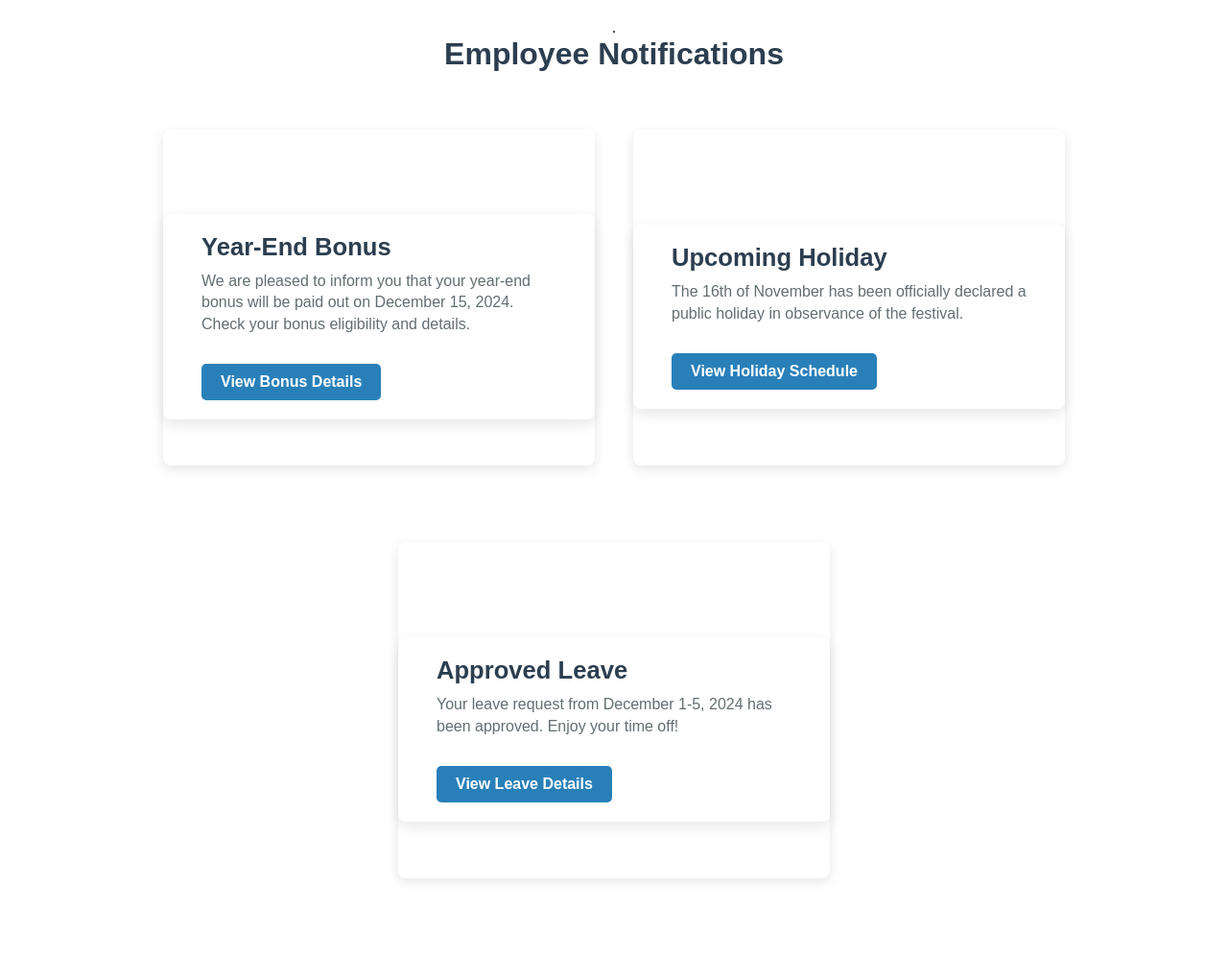
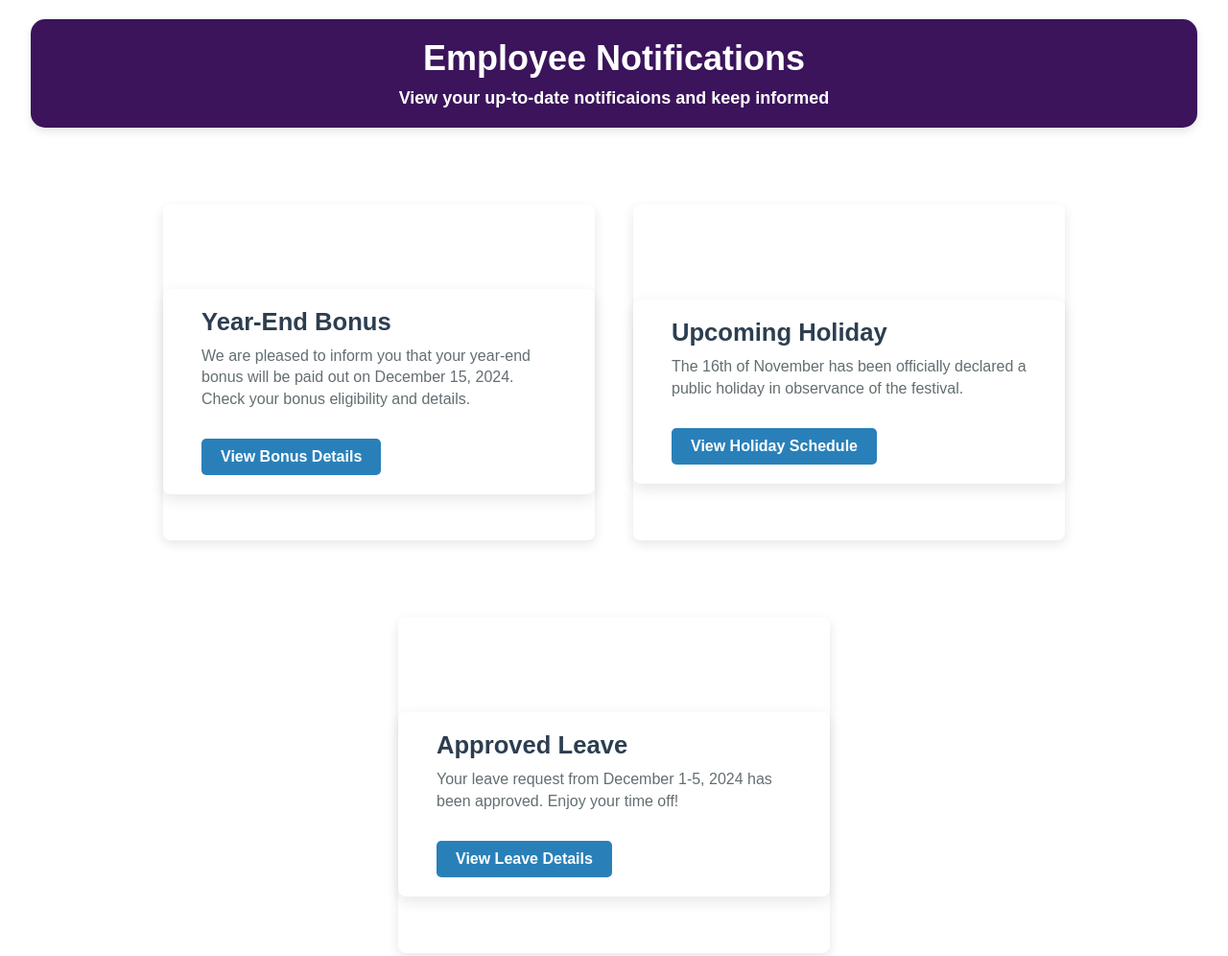
Before and after one commit to abhinav67955/ATS_HRM, a plain HTML site: page Employee Notifications.html in a window 1280 px wide. Shown: the top 996 px of the page at 96% size. Before the commit the page ends 975 px from the top, so only its background shows below. Drawn offline with Linux system fonts and the light colour scheme.

Commit message:
Update Employee Notifications.html

```diff
--- a/Employee Notifications.html
+++ b/Employee Notifications.html
@@ -1,4 +1,4 @@
-.<!DOCTYPE html>
+<!DOCTYPE html>
 <html lang="en">
 <head>
     <meta charset="UTF-8">
@@ -19,12 +19,30 @@
             min-height: 100vh;
             padding: 20px;
         }
+        .banner {
+    background-color: #3b145b;
+    color: white;
+    text-align: center;
+    padding: 10px;
+    height: auto;
+    padding: 20px;
+    border-radius: 15px;
+    margin-bottom: 40px;
+    width: 98%;
+    font-family: Verdana, Geneva, Tahoma, sans-serif;
+    box-shadow: 0 4px 10px rgba(0, 0, 0, 0.1);
+}
 
-        h1 {
-            margin-bottom: 20px;
-            color: #2c3e50;
-            font-size: 2em;
-        }
+.banner h1 {
+    font-size: 36px;
+    color: white;
+    font-weight: 600;
+}
+.banner p {
+    font-size: 18px;
+    margin-top: 10px;
+}
+
 
         .container {
             display: flex;
@@ -171,7 +189,10 @@
     </style>
 </head>
 <body>
-<h1>Employee Notifications</h1>
+    <div class="banner">
+        <h1>Employee Notifications<h1>
+            <p>View your up-to-date notificaions and keep informed</p>
+    </div>
 <div class="container" id="notifications-container">
 
     <div class="box">
```
